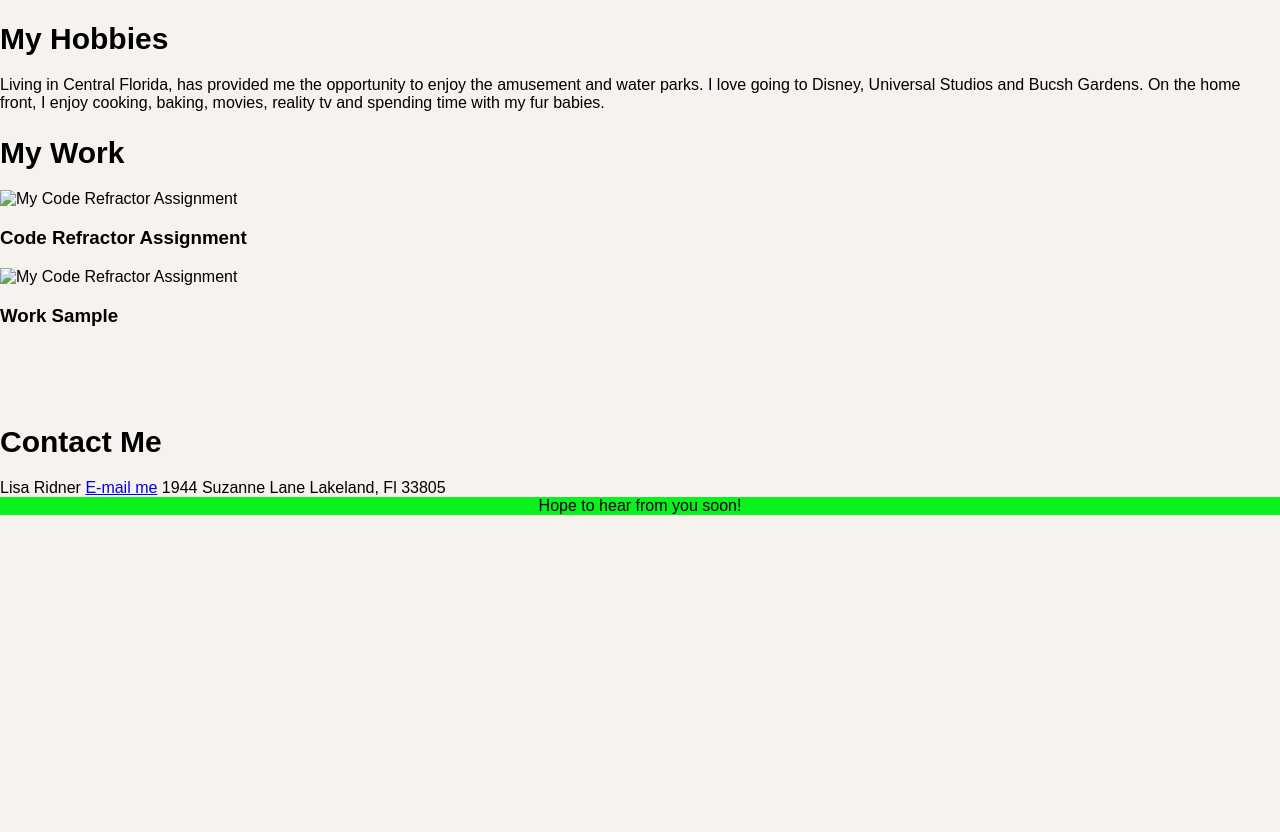
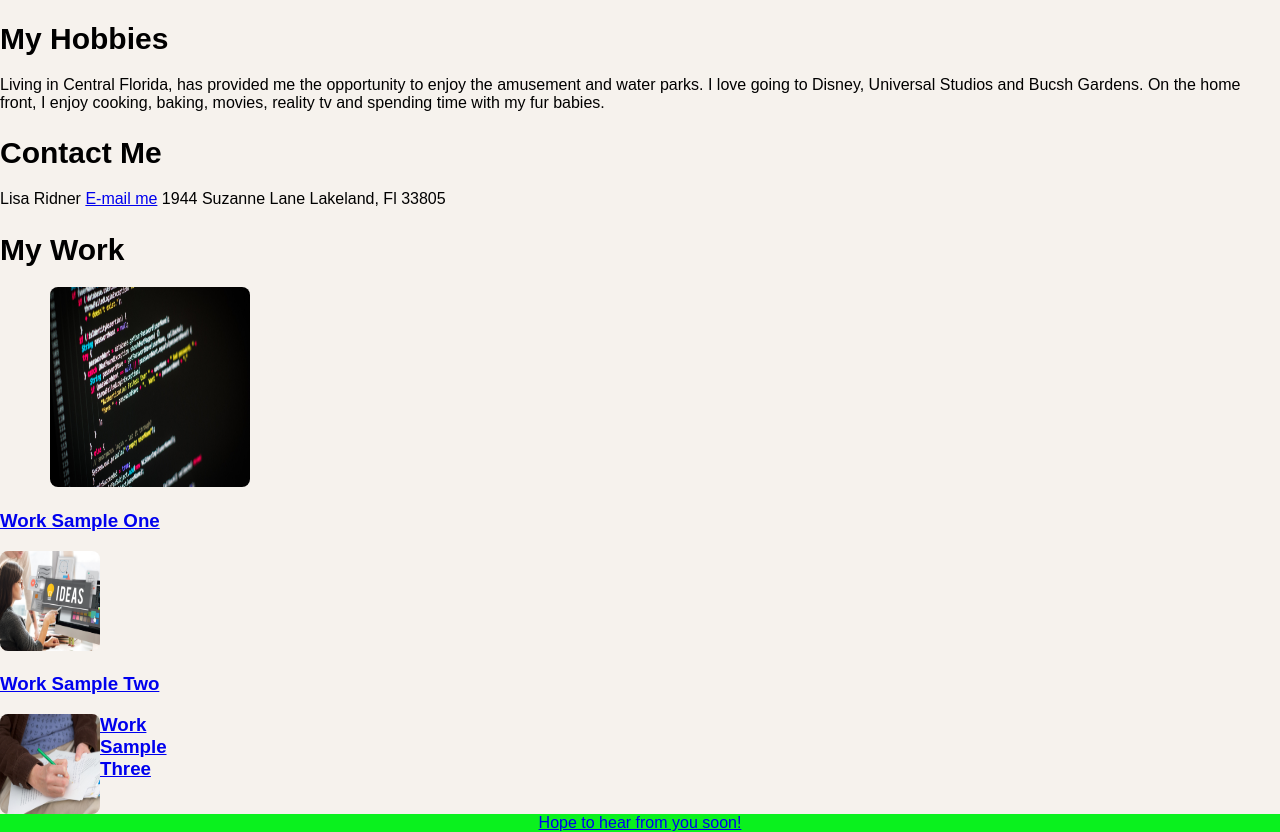
Before and after one commit to lisaridner/My-First-Portfolio, a plain HTML site: page index.html in a window 1280 px wide. Shown: the part 1441-2273 px from the top of the page. Before the commit the page ends 1956 px from the top, so only its background shows below. Drawn offline with Linux system fonts and the light colour scheme.

Commit message:
responsive layout and aligning pictures

```diff
--- a/assets/style.css
+++ b/assets/style.css
@@ -23,6 +23,7 @@ body {
    justify-content: center;
    flex-direction: column;
    align-items: center;
+   background-size: contain;
 
 }
  .topnav {
@@ -79,7 +80,7 @@ body {
    background-position: center;
 }
 
-main-section {
+#main-section {
    width: 25px;
    border:#101911 5px;
    padding: 50px;
@@ -89,19 +90,54 @@ main-section {
 .main-section h2 {
    margin-bottom: 20px;
    font-size: 30px;
+
  }
 
- .card-container {
-   display: grid;
+ card-container {
+   max-width: 200px;
+   text-align: center;
 
- li:first-child
-   border:3px solid black;
  }
 
+ .card {
+   display: flex;
+   flex-direction: row;
+   justify-content: left;
+   align-items: left;
+   margin: 0 auto;
+   }
+
+   img {
+      width:100%;
+      height:auto;
+   }
+
+ #work-sample {
+
+   margin-left:  25%;
+   margin-right: 25%;
+   width: 200px;
+   height: 200px;
+   border-radius:8px;
+ }
+
+ #work-sample2 {
+   display:flexbox;
+   width:100px;
+   height: 100px;
+   border-radius:8px;
+ }
+
+ #work-sample3 {
+   float:left;
+   width:100px;
+   height:100px;
+   border-radius:8px;
+ }
 
 
 footer {
     background-color:rgb(10, 241, 30);
     text-align: center;
-    padding: 10 px;
+    padding: 15 px;
  }
--- a/index.html
+++ b/index.html
@@ -10,11 +10,10 @@
 </head>
 
 <body>
-   <div id="headline">
-   <img id="profile" src="./assets/thumbnail.jpg"
-    alt="A picture of Lisa Ridner. She has a great big smile.">
-    <h1>Lisa Ridner</h1>
-   </div>
+    <div id="headline">
+        <img id="profile" src="./assets/thumbnail.jpg" alt="A picture of Lisa Ridner. She has a great big smile.">
+        <h1>Lisa Ridner</h1>
+    </div>
 
     <div class="topnav">
 
@@ -50,41 +49,44 @@
             </p>
         </section>
 
+        <section id="contact-me" class="main-section">
+            <h2>Contact Me</h2>
+            Lisa Ridner
+            <a href="mailto:lisaridner@yahoo.com">E-mail me</a>
+            1944 Suzanne Lane Lakeland, Fl 33805
+
+        </section>
+
         <section id="my-work" class="main-section">
             <h2>My Work</h2>
+
             <div id="card-container">
                 <div class="card">
-                    <img scr="https://github.com/lisaridner/Code-Refactor-Week-One.git" alt="My Code Refractor Assignment">
-                    <h3>Code Refractor Assignment</h3>
+                    <a href="https://github.com/lisaridner/Code-Refactor-Week-One.git"
+                        alt="my code refractor assignment">
+                        <img id=work-sample src="./assets/code1.jpg">
+                        <h3>Work Sample One</h3>
+
+
+                        <img id="work-sample2" src="./assets/ideas.jpg">
+                        <h3>Work Sample Two</h3>
+
+
+                        <img id="work-sample3" src="./assets/papers.jpg">
+                        <h3>Work Sample Three</h3>
+
                 </div>
-                <div class="card">
-                    <img scr="https://github.com/lisaridner/Code-Refactor-Week-One.git" alt="My Code Refractor Assignment">
-                    <h3>Work Sample</h3>
-                </div>
-                <div class="card">
-                    <img>
-                    <h3></h3>
-                </div>
-                <div class="card">
-                    <img>
-                    <h3></h3>
-                </div>
-            </div>
+        </section>
 
-            <section id="contact-info" class="main-section">
 
-                <h2>Contact Me</h2>
-                Lisa Ridner
-                <a href="mailto:lisaridner@yahoo.com">E-mail me</a>
-                1944 Suzanne Lane Lakeland, Fl 33805
-            </section>
 
     </main>
 
-    <footer>
-        Hope to hear from you soon!
-
-    </footer>
 </body>
 
+<footer>
+    Hope to hear from you soon!
+
+</footer>
+
 </html>
```
Also changed, not shown: assets/code1.jpg (added), assets/ideas.jpg (added), assets/papers.jpg (added), 1 other file.
